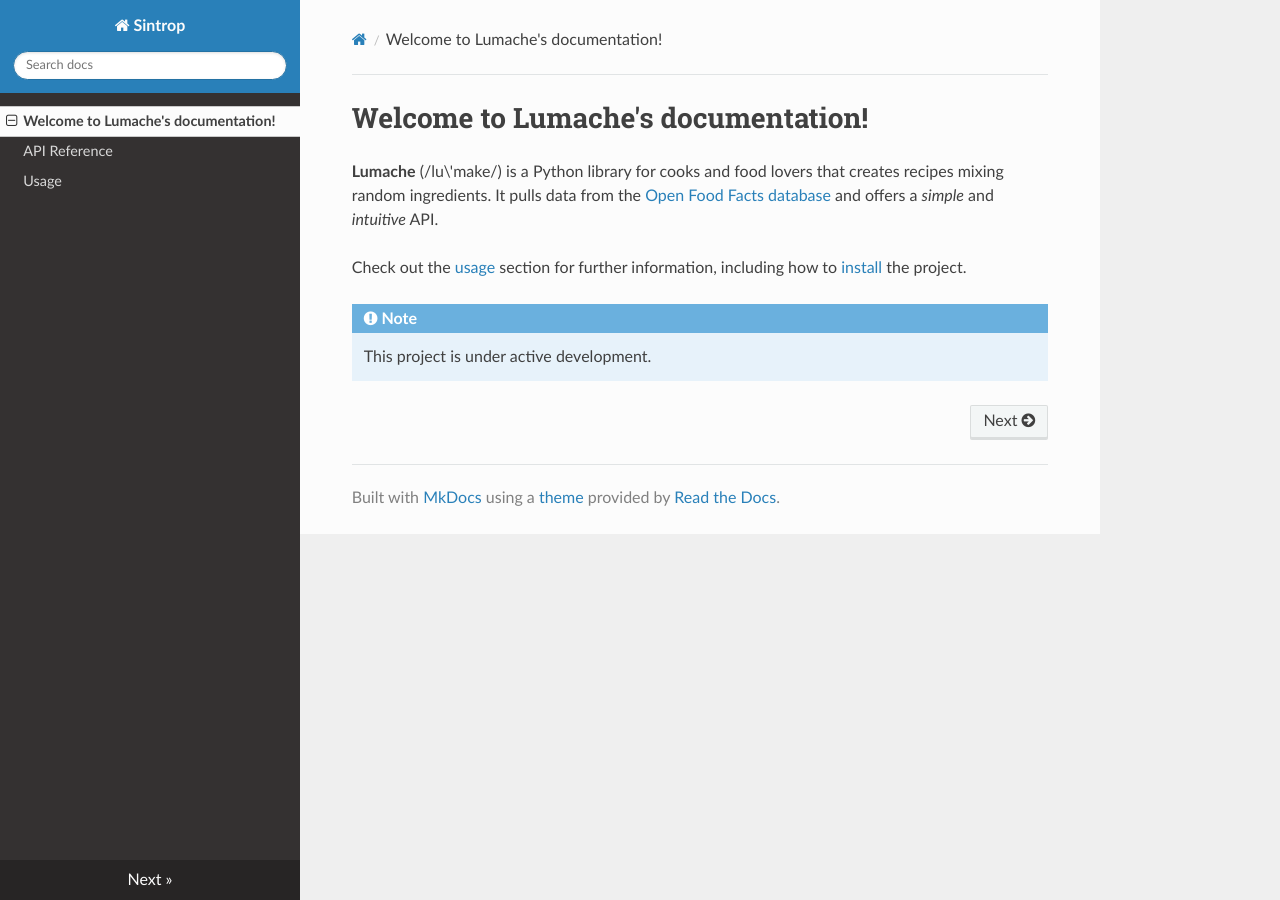
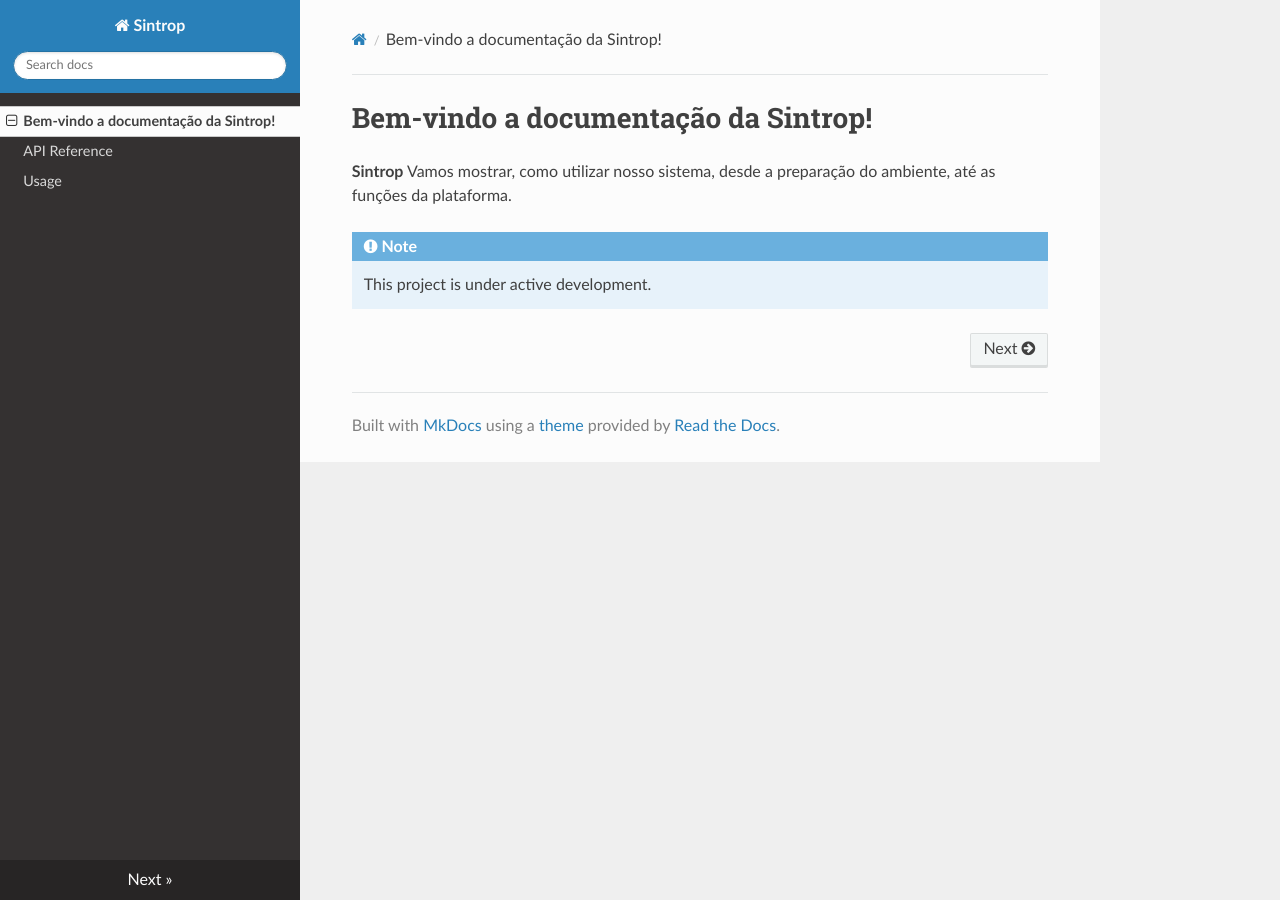
Before and after one commit to Sintrop/SDP, an MkDocs documentation site: the page built from docs/index.md, in a window 1280 px wide. Built offline with MkDocs 1.6.1, drawn with Linux system fonts in a browser that asks for light colours; nearby versions of some CDN libraries.

Commit message:
upload home

```diff
--- a/docs/index.md
+++ b/docs/index.md
@@ -1,13 +1,6 @@
-{!README.md!}
+# Bem-vindo a documentação da Sintrop!
 
-# Welcome to Lumache's documentation!
-
-**Lumache** (/lu\'make/) is a Python library for cooks and food lovers
-that creates recipes mixing random ingredients. It pulls data from the
-[Open Food Facts database](https://world.openfoodfacts.org/) and offers
-a *simple* and *intuitive* API.
-
-Check out the [usage](usage) section for further information, including how to [install](usage#installation) the project.
+**Sintrop** Vamos mostrar, como utilizar nosso sistema, desde a preparação do ambiente, até as funções da plataforma.
 
 !!! note
 
```
